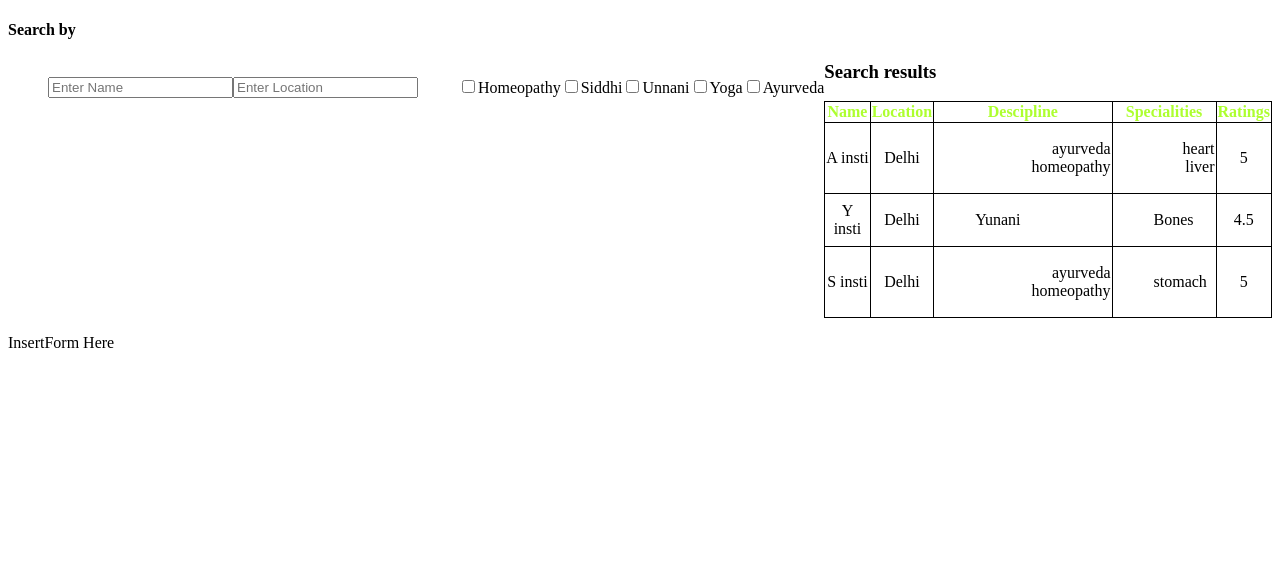
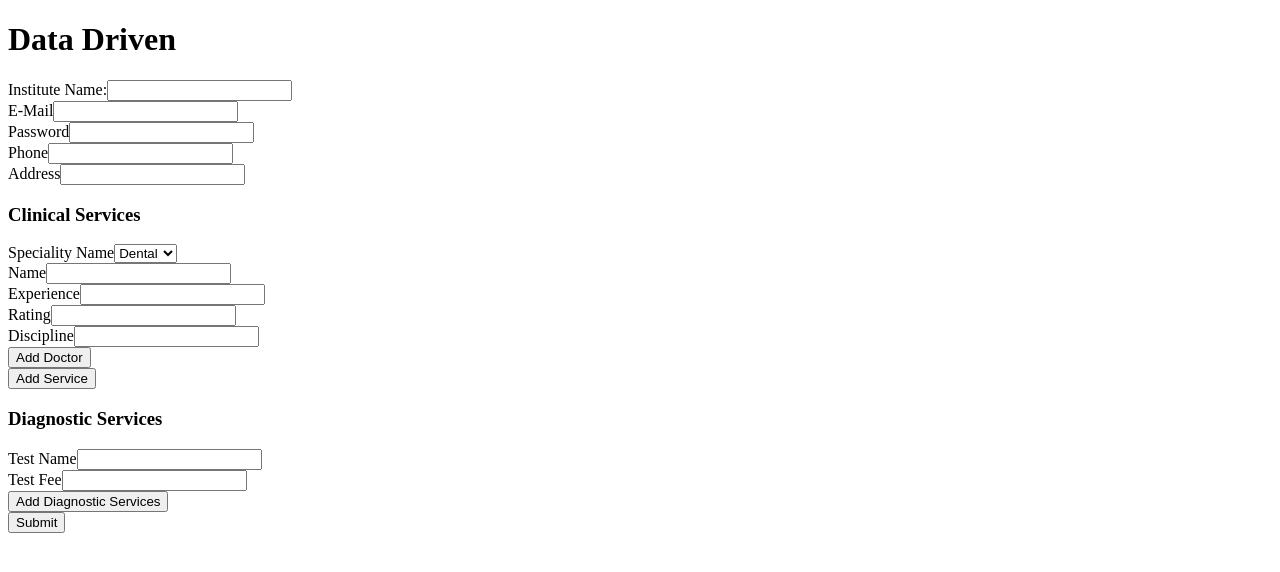
Before and after one commit to RishabhKr97/ayushFrontend, an Angular app: page / in a window 1280 px wide. Shown: the top 572 px of the page. Built offline with nearby package versions, Linux system fonts and the light colour scheme.

Commit message:
Institute Login Complete Re-structured institute parameters Completed Form Remaining:Doctor Schedule addition

```diff
--- a/package.json
+++ b/package.json
@@ -1,5 +1,5 @@
 {
-  "name": "untitled1",
+  "name": "sih",
   "version": "0.0.0",
   "license": "MIT",
   "scripts": {
--- a/src/app/app.component.html
+++ b/src/app/app.component.html
@@ -1 +1 @@
-<app-institute>Loading</app-institute>
+<app-form-institute></app-form-institute>
--- a/src/app/app.module.ts
+++ b/src/app/app.module.ts
@@ -1,6 +1,6 @@
 import { BrowserModule } from '@angular/platform-browser';
 import { NgModule } from '@angular/core';
-import { FormsModule } from '@angular/forms';
+import {FormsModule, ReactiveFormsModule} from '@angular/forms';
 import { HttpModule } from '@angular/http';
 
 import { AppComponent } from './app.component';
@@ -9,6 +9,7 @@ import { ListComponent } from './institute/list/list.component';
 import {LocFilterPipe, NameFilterPipe} from "./institute/list/filter.pipe";
 import { SearchPipesPipe } from './institute/list/search-pipes.pipe';
 import { FormInstituteComponent } from './institute/form-institute/form-institute.component';
+
 @NgModule({
   declarations: [
     AppComponent,
@@ -20,7 +21,8 @@ import { FormInstituteComponent } from './institute/form-institute/form-institut
   imports: [
     BrowserModule,
     FormsModule,
-    HttpModule
+    HttpModule,
+    ReactiveFormsModule
   ],
   providers: [],
   bootstrap: [AppComponent]
--- /dev/null
+++ b/src/app/institute/clinic.ts
@@ -0,0 +1,5 @@
+import {Doctor} from "./doctor.interface";
+export interface clinicalServices {
+  doctors:Doctor[];
+  specialityName:string;
+}
--- /dev/null
+++ b/src/app/institute/diagnostics.ts
@@ -0,0 +1,4 @@
+export class diagnosticServices {
+  testName:string;
+  testFee:number;
+}
--- a/src/app/institute/doctor.interface.ts
+++ b/src/app/institute/doctor.interface.ts
@@ -1,5 +1,6 @@
-export interface IDoctor{
+export interface Doctor{
   name: string;
+  experience:string;
   ratings: number;
-  speciality: string[];
+  discipline:string;
 }
--- a/src/app/institute/form-institute/form-institute.component.html
+++ b/src/app/institute/form-institute/form-institute.component.html
@@ -1 +1,142 @@
-<p>InsertForm Here</p>
+<h1>Data Driven</h1>
+<form [formGroup]="myForm">
+
+  <div class="form-group">
+    <label for="instituteName">Institute Name:</label>
+
+    <input type="text"
+           class="form-control"
+           id="instituteName"
+           formControlName="name"
+    >
+  </div>
+
+  <div class="form-group">
+    <label for="instituteEmail">E-Mail</label>
+
+    <input type="email"
+           class="form-control"
+           id="instituteEmail"
+           formControlName="email">
+  </div>
+
+
+  <div class="form-group">
+    <label for="institutePassword">Password</label>
+
+    <input type="password"
+           class="form-control"
+           id="institutePassword"
+           formControlName="password">
+  </div>
+
+  <div class="form-group">
+    <label for="institutePhone">Phone</label>
+
+    <input type="text"
+           class="form-control"
+           id="institutePhone"
+           formControlName="phone">
+  </div>
+
+
+  <div class="form-group">
+    <label for="instituteAddress">Address</label>
+
+    <input type="text"
+           class="form-control"
+           id="instituteAddress"
+           formControlName="address">
+  </div>
+
+
+  <h3>Clinical Services</h3>
+  <div formArrayName="services" *ngFor="let service of myForm.controls.services.controls;let i=index;">
+    <div [formGroupName]="i">
+      <div class="form-group">
+        <label for="specialityDropdown">Speciality Name</label>
+
+        <select name="specialities" id="specialityDropdown" formControlName="specialityName">
+          <option *ngFor="let speciality of specialities;let k = index;" [selected]="(k == 3)" value="{{k}}">
+            {{speciality}}
+          </option>
+        </select>
+      </div>
+
+      <div formArrayName="doctors" *ngFor="let doctor of service.controls.doctors.controls;let j=index;">
+        <div [formGroupName]="j">
+          <div class="form-group">
+            <label for="doctorName">Name</label>
+
+            <input type="text"
+                   class="form-control"
+                   id="doctorName"
+                   formControlName="name"
+            >
+          </div>
+          <div class="form-group">
+            <label for="doctorExperience">Experience</label>
+
+            <input type="text"
+                   class="form-control"
+                   id="doctorExperience"
+                   formControlName="experience"
+            >
+          </div>
+          <div class="form-group">
+            <label for="doctorRatings">Rating</label>
+
+            <input type="number"
+                   class="form-control"
+                   id="doctorRatings"
+                   formControlName="ratings"
+            >
+          </div>
+          <div class="form-group">
+            <label for="doctorDiscipline">Discipline</label>
+
+            <input type="text"
+                   class="form-control"
+                   id="doctorDiscipline"
+                   formControlName="discipline"
+            >
+          </div>
+
+        </div>
+
+      </div>
+      <button type="button" class="btn btn-default" (click)="onAddDoctor(i)">Add Doctor</button>
+    </div>
+
+  </div>
+  <button type="button" class="btn btn-default" (click)="onAddService()">Add Service</button>
+  <h3>Diagnostic Services</h3>
+  <div formArrayName="tests" *ngFor="let test of myForm.controls.tests.controls;let l=index">
+    <div [formGroupName]="l">
+      <div class="form-group">
+        <label for="testName">Test Name</label>
+
+        <input type="text"
+               class="form-control"
+               id="testName"
+               formControlName="testName"
+        >
+      </div>
+      <div class="form-group">
+        <label for="testFee">Test Fee</label>
+
+        <input type="number"
+               class="form-control"
+               id="testFee"
+               formArrayName="testFee"
+        >
+      </div>
+
+    </div>
+
+  </div>
+  <button type="button" class="btn btn-default" (click)="onAddTest()">Add Diagnostic Services</button>
+
+  <br>
+  <button type="submit" class="btn btn-primary">Submit</button>
+</form>
--- a/src/app/institute/form-institute/form-institute.component.ts
+++ b/src/app/institute/form-institute/form-institute.component.ts
@@ -1,29 +1,97 @@
-import { Component, OnInit } from '@angular/core';
-import {IInstitute} from "../institute.interface";
-import {ListComponent} from "../list/list.component";
+import {Component, OnInit, ViewChild} from '@angular/core';
+
+
+import {FormArray, FormBuilder, FormControl, FormGroup, Validators} from "@angular/forms";
 @Component({
   selector: 'app-form-institute',
   templateUrl: './form-institute.component.html'
 })
 export class FormInstituteComponent implements OnInit {
+  specialities = ['Liver', 'Heart', 'Kidney', 'Dental'];
+  myForm: FormGroup;
+  email_check_pattern = "[a-z0-9!#$%&'*+/=?^_`{|}~-]+(?:\.[a-z0-9!#$%&'*+/=?^_`{|}~-]+)*@(?:[a-z0-9](?:[a-z0-9-]*[a-z0-9])?\.)+[a-z0-9](?:[a-z0-9-]*[a-z0-9])?";
+  @ViewChild('select') mySelect;
 
-  newInstitute: IInstitute;
+  constructor(private _fb: FormBuilder) {
+    this.myForm = new FormGroup(
+      {
+        name: new FormControl('', Validators.required),
+        email: new FormControl('', [Validators.required, Validators.pattern(this.email_check_pattern)]),
+        password: new FormControl('', Validators.required),
+        phone: new FormControl('', Validators.required),
+        address: new FormControl('', Validators.required),
 
-  nameEntered: string;
-  locEntered: string;
-  specEntered: string;
-  dEntered: string[];
+        services: new FormArray([
+          new FormGroup({
+            specialityName: new FormControl('', Validators.required),
+            doctors: new FormArray([
+              new FormGroup({
+                name: new FormControl('', Validators.required),
+                experience: new FormControl('', Validators.required),
+                ratings: new FormControl('', Validators.required),
+                discipline: new FormControl('', Validators.required),
+              })
+            ])
+          }),
+
+        ]),
+        tests:new FormArray([
+          new FormGroup({
+            testName:new FormControl('',Validators.required),
+            testFee:new FormControl('',Validators.required)
+          })
+        ])
+      }
+    );
+  }
+
+  ngOnInit() {
+
+  }
+  initService() {
+
+    return this._fb.group({
+      specialityName: new FormControl('', Validators.required),
+      doctors: new FormArray([
+        new FormGroup({
+          name: new FormControl('', Validators.required),
+          experience: new FormControl('', Validators.required),
+          ratings: new FormControl('', Validators.required),
+          discipline: new FormControl('', Validators.required),
+        })
+      ])
+    });
+  }
+  initDoctor(){
+    return this._fb.group({
+      name: new FormControl('', Validators.required),
+      experience: new FormControl('', Validators.required),
+      ratings: new FormControl('', Validators.required),
+      discipline: new FormControl('', Validators.required),
+
+    });
+  }
+  initTest() {
+    return this._fb.group({
+      testName:new FormControl('',Validators.required),
+      testFee:new FormControl('',Validators.required)
+    });
+  }
+  onAddDoctor(index:number) {
+    const control = (<[FormGroup]>(<FormArray>this.myForm.controls['services']).controls);
+   const control2 = <FormArray>control[index].controls['doctors'];
+    control2.push(this.initDoctor());
+
+  }
+  onAddService(){
+    const control = <FormArray>this.myForm.controls['services'];
+    control.push(this.initService());
+
+  }
+  onAddTest(){
+    const control = <FormArray>this.myForm.controls['tests'];
+    control.push(this.initTest());
+  }
 
 
-  onSubmitPushInsti(): void{
-
-    //TODO: via service
-    //ListComponent.institute.push(this.newInstitute);
-  }
-
-  constructor() { }
-
-  ngOnInit() {
-  }
-
 }
--- a/src/app/institute/list/list.component.ts
+++ b/src/app/institute/list/list.component.ts
@@ -1,11 +1,12 @@
-import { Component, Pipe ,  OnInit } from '@angular/core';
+import { Component,  OnInit } from '@angular/core';
 import {IInstitute} from "../institute.interface";
+
 
 @Component({
   selector: 'app-list',
   templateUrl: './list.component.html',
   styleUrls: ['./list.component.css'],
-  //pipes: [NameFilterPipe , LocFilterPipe]
+
 })
 export class ListComponent implements OnInit {
   searchName: string='';
@@ -15,38 +16,35 @@ export class ListComponent implements OnInit {
     {
       'uid':"A1",
       'name':"A insti",
-      'fees':100,
-      'specialities':['heart' , 'liver'],//TODO: derieve from doctors
       'photos':['demoURL'],
-      'ratings':5,//TODO: derieve from doctors
+      'ratings':5,//TODO: derieve from services
       'disciplines': ['ayurveda', 'homeopathy'],
       'location': 'Delhi',
       'about': 'best in the world!!',
-      'doctors':[{name:'Dr.A1',ratings:5,speciality:['heart']}]
+      "services":[{specialityName:'heart',doctors:[{name:'D1',experience:'1',ratings:3,discipline:'Ayurveda'}]}],
+      "tests":[{testName:'A',testFee:1}]
     },
     {
       'uid':"y1",
       'name':"Y insti",
-      'fees':100,
-      'specialities':[ 'Bones'],//for d in doctors
       'photos':['demoURL'],
-      'ratings':4.5,//from doctors
+      'ratings':4.5,//from services
       'disciplines': ['Yunani'],
       'location': 'Delhi',
       'about': 'lol chinki',
-      'doctors':[{name:'Dr.Y1',ratings:5,speciality:['Bones']}]
+      "services":[{specialityName:'heart',doctors:[{name:'D1',experience:'1',ratings:3,discipline:'Ayurveda'}]}],
+      "tests":[{testName:'A',testFee:1}]
     },
     {
       'uid':"s",
       'name':"S insti",
-      'fees':100,
-      'specialities':['stomach'],//for d in doctors
       'photos':['demoURL'],
-      'ratings':5,//from doctors
+      'ratings':5,//from services
       'disciplines': ['ayurveda', 'homeopathy'],
       'location': 'Delhi',
       'about': 'good',
-      'doctors':[{name:'Dr.S1',ratings:5,speciality:['stomach']}]
+      "services":[{specialityName:'heart',doctors:[{name:'D1',experience:'1',ratings:3,discipline:'Ayurveda'}]}],
+      "tests":[{testName:'A',testFee:1}]
     }
   ];
   constructor() { }
```
Also changed, not shown: src/app/institute/institute.interface.ts (+4 -6 lines).
